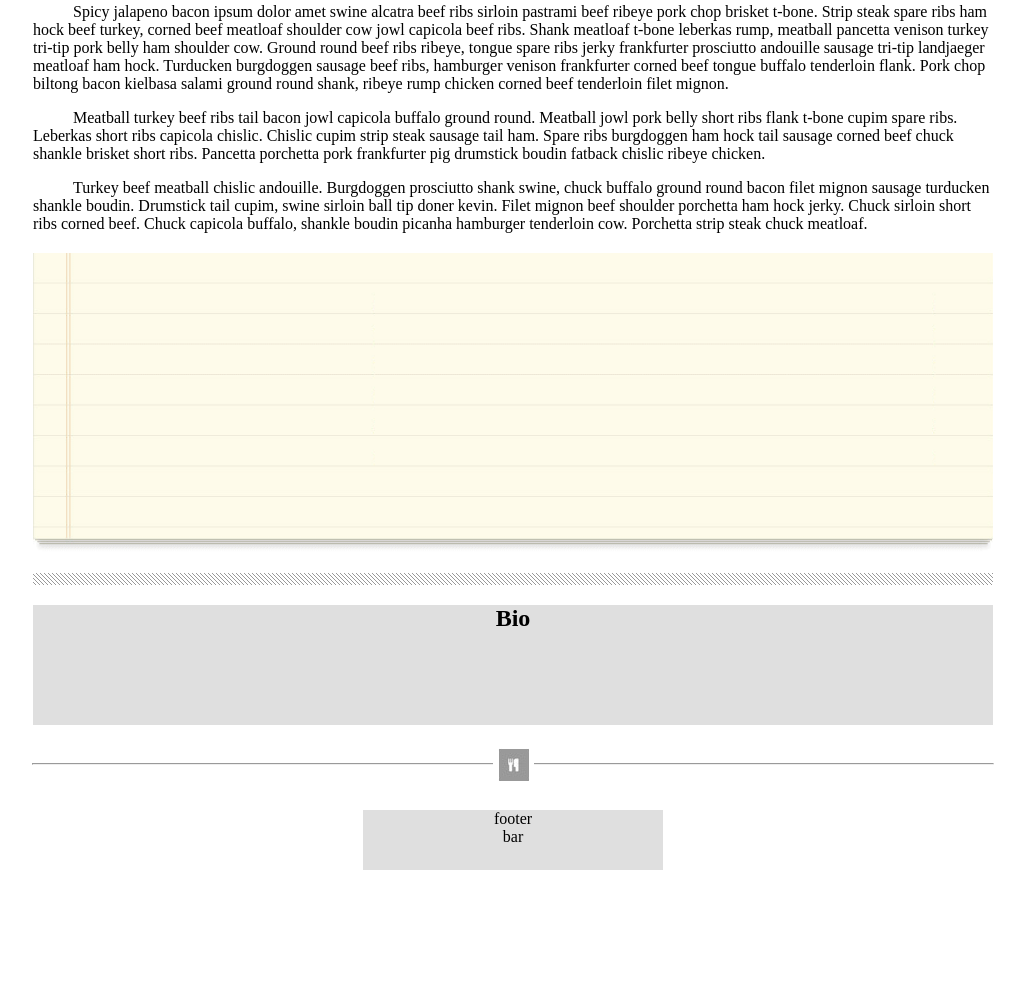
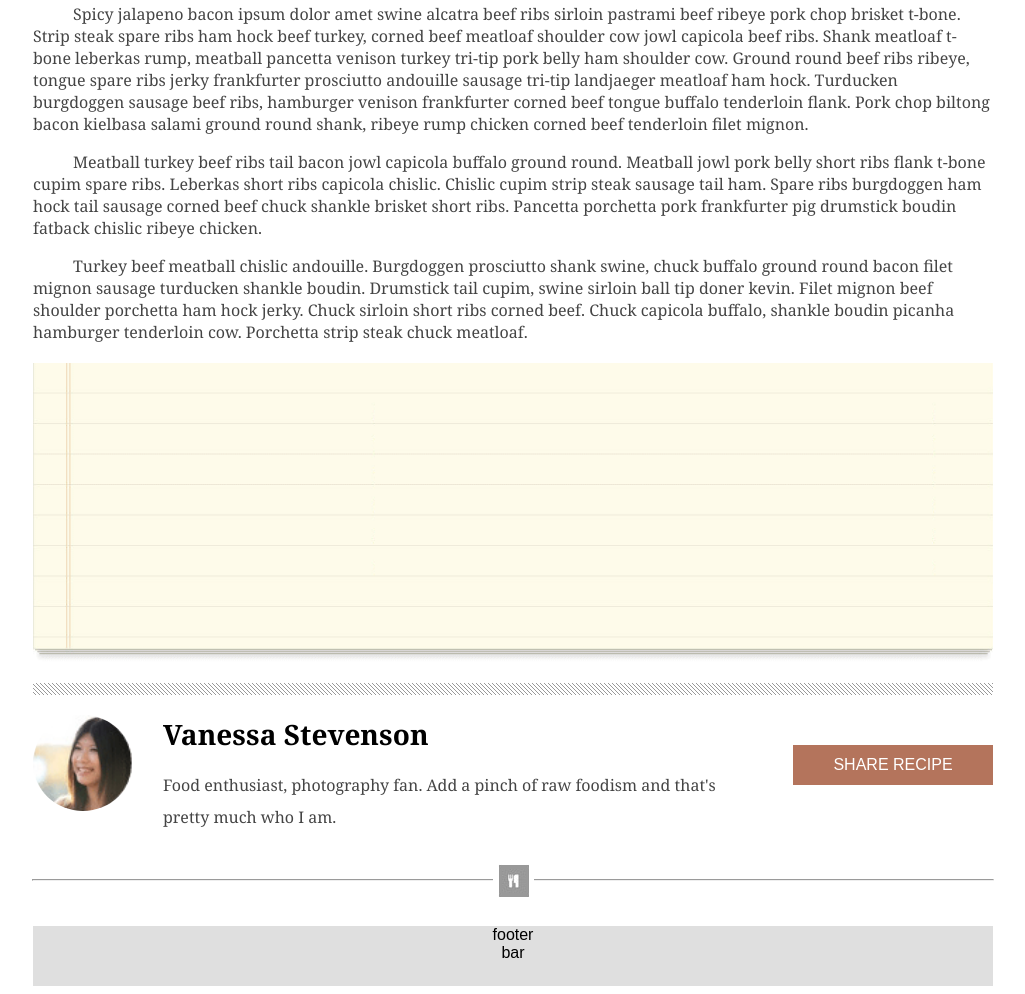
Before and after one commit to brettjayp/CodeFellows_201n16, a plain HTML site: page index.html in a window 1280 px wide. Shown: the part 868-1862 px from the top of the page, without its empty margins (127-1152 px from the left). Before the commit the page ends 1746 px from the top, so only its background shows below. Drawn offline with Linux system fonts and the light colour scheme.

Commit message:
some work done

```diff
--- a/index.html
+++ b/index.html
@@ -9,9 +9,9 @@
     <body>
         <div id="navBar">
             <img src="lab-assets/logo.png" class="iconLeft"/>
-            <div class="iconLeft">
-            delicious<br /> The best food blog on the web
-            </div>
+            <!-- <div class="iconLeft">
+            <span id = "delicious" >Delicious </span> <br /> The best food blog on the web
+            </div> -->
 
             <img src="lab-assets/mail-icon.png" class="iconRight" />
             <img src="lab-assets/rss-icon.png" class="iconRight" />
@@ -42,7 +42,18 @@
         </div>
         <div id="checklist"></div>
         <div class="pageBreak"></div>
-        <div id="bio"><h2>Bio</h2></div>
+
+        <div id="bio">
+            <img src="lab-assets/van-pic.png" id="picture" />
+            <div id= "textBio">
+               <span id="vanessa" > Vanessa Stevenson </span>
+                <p id = "about">Food enthusiast, photography fan. Add a pinch of raw foodism and that's<br /> pretty much who I am.</p>
+            </div>
+            <div id = "share" >
+                SHARE RECIPE
+            </div>
+
+        </div>
         <hr id="hrBreak">
         <img src="lab-assets/small-logo.png" id="logoOnHR" />
         <div id="footerBar">footer<br>bar</div>
--- a/style.css
+++ b/style.css
@@ -1,6 +1,12 @@
 body {
     text-align: center;
+    font-family: Arial, Helvetica, sans-serif;
 }
+p {
+    font-family: Georgia, 'Times New Roman', Times, serif;
+    color: #000000BB;
+}
+
 #navBar {
     /* display: inline; */
     width: 960px;
@@ -16,7 +22,10 @@ body {
     float: left;
     margin-right: 5px;
 }
+#delicious{
+    font-size: 20px;
 
+}
 
 .pageBreak{
     margin: 20px auto auto auto;
@@ -61,10 +70,43 @@ body {
 }
 #bio {
     width: 960px;
-    height: 120px;
+    height: 100px;
     margin: 20px auto auto auto;
-    background-color: #00000020;
+    /* background-color: #00000020; */
 }
+#picture{
+    float: left;
+    margin: auto 30px auto auto;
+    width: 100px;
+    height: auto;
+    border-radius: 50%;
+
+}
+#textBio{
+    float: left;
+    width: 600px;
+    /* background-color: #00000020; */
+    text-align: left;
+}
+#vanessa{
+    font-weight: bold;
+    font-size: 1.75em;
+    font-family: Georgia, 'Times New Roman', Times, serif;
+}
+#about{
+    line-height: 2em;
+    /* font-size: 1.25em; */
+}
+#share{
+    float: right;
+    color: white;
+    background-color: #b4745c;
+    line-height: 40px;
+    width: 200px;
+    height: 40px;
+    margin: 30px 0px;
+}
+
 #logoOnHR {
     /* margin-left: auto;
     margin-right: auto; */
@@ -81,7 +123,7 @@ body {
 }
 #footerBar {
     text-align: center;
-    width: 300px;
+    width: 960px;
     height: 60px;
     margin: 20px auto auto auto;
     background-color: #00000020;
```
